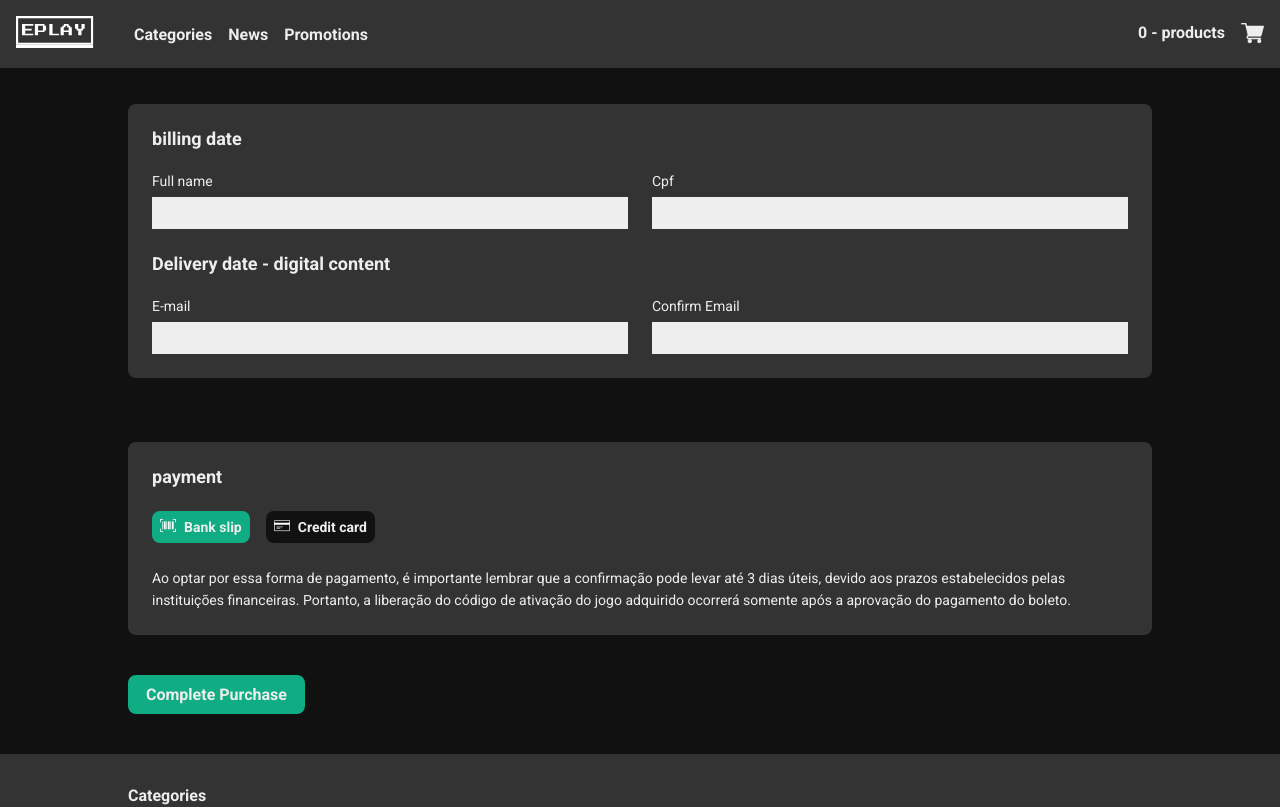
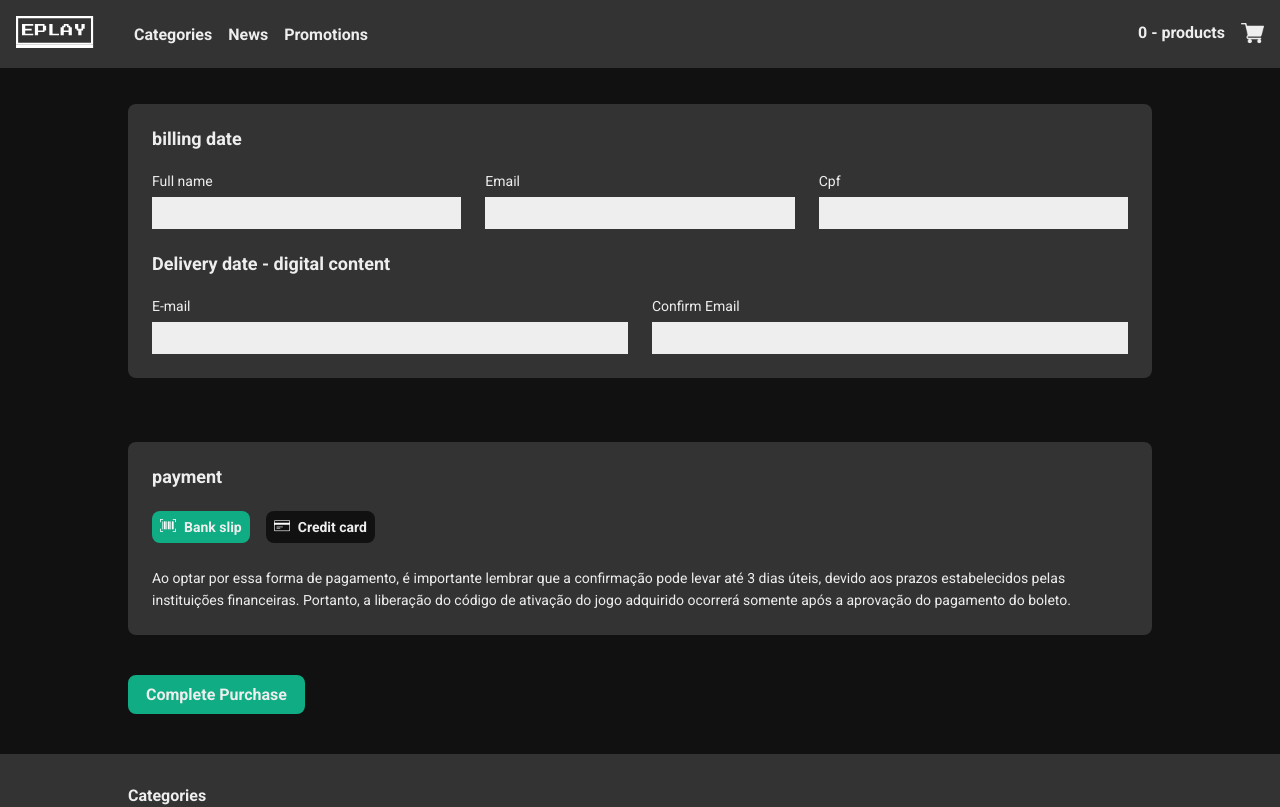
Before and after one commit to Caiobakerolov/gameStore_Eplay, a React (Create React App) app: page /checkout in a window 1280 px wide. Shown: the top 807 px of the page. Built offline with nearby package versions, Linux system fonts and the light colour scheme.

Commit message:
finished validation

```diff
--- a/src/pages/Checkout/index.tsx
+++ b/src/pages/Checkout/index.tsx
@@ -1,4 +1,6 @@
 import { useState } from 'react'
+import { useFormik } from 'formik'
+import * as Yup from 'yup'
 
 import Button from '../../components/Button'
 import Card from '../../components/Card'
@@ -7,7 +9,6 @@ import { InputGroup, Row, TabButton } from './styles'
 
 import creditCard from '../../assets/images/credit-card.png'
 import bankSlip from '../../assets/images/barcode.png'
-import { useFormik } from 'formik'
 
 const Checkout = () => {
   const [payWithCard, setPayWithCard] = useState(false)
@@ -15,6 +16,7 @@ const Checkout = () => {
   const form = useFormik({
     initialValues: {
       fullName: '',
+      email: '',
       cpf: '',
       deliveryEmail: '',
       confirmDeliveryEmail: '',
@@ -25,16 +27,87 @@ const Checkout = () => {
       expiresMonth: '',
       expiresYear: '',
       cardCode: '',
-      installments: 1
+      installments: ''
     },
-    onSubmit: (value) => {
-      console.log(value)
+    validationSchema: Yup.object({
+      fullName: Yup.string()
+        .min(5, 'The name must be at least 5 characters long')
+        .required('Field is mandatory'),
+      email: Yup.string().email('Email invalid').required('Field is mandatory'),
+      cpf: Yup.string()
+        .min(14, 'The CPF must be at least 14 characters long')
+        .max(14, 'The CPF must have a maximum of 14 characters')
+        .required('Field is mandatory'),
+      deliveryEmail: Yup.string()
+        .email('Email invalid')
+        .required('Field is mandatory'),
+      confirmDeliveryEmail: Yup.string()
+        .required('Field is mandatory')
+        .oneOf([Yup.ref('deliveryEmail')], 'The emails are different'),
+
+      cardOwner: Yup.string()
+        .when((values, schema) =>
+          payWithCard ? schema.required('Field is mandatory') : schema
+        )
+        .min(5, 'The name must be at least 5 characters long'),
+      cpfOwner: Yup.string()
+        .when((values, schema) =>
+          payWithCard ? schema.required('Field is mandatory') : schema
+        )
+        .min(14, 'The CPF must be at least 14 characters long')
+        .max(14, 'The CPF must have a maximum of 14 characters'),
+      cardDisplayName: Yup.string()
+        .when((values, schema) =>
+          payWithCard ? schema.required('Field is mandatory') : schema
+        )
+        .min(5, 'The name must be at least 5 characters long'),
+      cardNumber: Yup.string()
+        .when((values, schema) =>
+          payWithCard ? schema.required('Field is mandatory') : schema
+        )
+        .min(12, 'The card number must be at least 12 characters long')
+        .max(19, 'The card number must have a maximum of 19 characters'),
+      expiresMonth: Yup.string()
+        .when((values, schema) =>
+          payWithCard ? schema.required('Field is mandatory') : schema
+        )
+        .min(2, 'The month must be at least 2 characters long')
+        .max(2, 'The month must have a maximum of 2 characters'),
+      expiresYear: Yup.string()
+        .when((values, schema) =>
+          payWithCard ? schema.required('Field is mandatory') : schema
+        )
+        .min(4, 'The year must be at least 4 characters long')
+        .max(4, 'The year must have a maximum of 4 characters'),
+      cardCode: Yup.string()
+        .when((values, schema) =>
+          payWithCard ? schema.required('Field is mandatory') : schema
+        )
+        .min(3, 'The card code must be at least 3 characters long')
+        .max(4, 'The card code must have a maximum of 4 characters'),
+      installments: Yup.string()
+        .when((values, schema) =>
+          payWithCard ? schema.required('Field is mandatory') : schema
+        )
+        .min(12, 'The name must be at least 12 characters long')
+        .max(19, 'The CPF must have a maximum of 14 characters')
+    }),
+    onSubmit: (values) => {
+      console.log(values)
     }
   })
 
+  const getErrorMessage = (fieldName: string, message?: string) => {
+    const isTouched = fieldName in form.touched
+    const isInvalid = fieldName in form.errors
+
+    if (isTouched && isInvalid) return message
+    return ''
+  }
+
   return (
     <>
-      <div className="container">
+      <form onSubmit={form.handleSubmit} className="container">
         <Card title="billing date">
           <>
             <Row>
@@ -45,7 +118,24 @@ const Checkout = () => {
                   type="text"
                   name="fullName"
                   value={form.values.fullName}
+                  onChange={form.handleChange}
+                  onBlur={form.handleBlur}
                 />
+                <small>
+                  {getErrorMessage('fullName', form.errors.fullName)}
+                </small>
+              </InputGroup>
+              <InputGroup>
+                <label htmlFor="email">Email</label>
+                <input
+                  id="email"
+                  type="text"
+                  name="email"
+                  value={form.values.email}
+                  onChange={form.handleChange}
+                  onBlur={form.handleBlur}
+                />
+                <small>{getErrorMessage('email', form.errors.fullName)}</small>
               </InputGroup>
               <InputGroup>
                 <label htmlFor="cpf">Cpf</label>
@@ -54,7 +144,10 @@ const Checkout = () => {
                   type="text"
                   name="cpf"
                   value={form.values.cpf}
+                  onChange={form.handleChange}
+                  onBlur={form.handleBlur}
                 />
+                <small>{getErrorMessage('cpf', form.errors.fullName)}</small>
               </InputGroup>
             </Row>
             <h3 className="margin-top">Delivery date - digital content</h3>
@@ -66,7 +159,12 @@ const Checkout = () => {
                   id="deliveryEmail"
                   name="deliveryEmail"
                   value={form.values.deliveryEmail}
+                  onChange={form.handleChange}
+                  onBlur={form.handleBlur}
                 />
+                <small>
+                  {getErrorMessage('deliveryEmail', form.errors.fullName)}
+                </small>
               </InputGroup>
               <InputGroup>
                 <label htmlFor="confirmDeliveryEmail">Confirm Email</label>
@@ -75,7 +173,15 @@ const Checkout = () => {
                   id="confirmDeliveryEmail"
                   name="confirmDeliveryEmail"
                   value={form.values.confirmDeliveryEmail}
+                  onChange={form.handleChange}
+                  onBlur={form.handleBlur}
                 />
+                <small>
+                  {getErrorMessage(
+                    'confirmDeliveryEmail',
+                    form.errors.confirmDeliveryEmail
+                  )}
+                </small>
               </InputGroup>
             </Row>
           </>
@@ -107,7 +213,12 @@ const Checkout = () => {
                         id="cardOwner"
                         name="cardOwner"
                         value={form.values.cardOwner}
+                        onChange={form.handleChange}
+                        onBlur={form.handleBlur}
                       />
+                      <small>
+                        {getErrorMessage('cardOwner', form.errors.cardOwner)}
+                      </small>
                     </InputGroup>
                     <InputGroup>
                       <label htmlFor="cpfOwner">Cardholder CPF</label>
@@ -116,7 +227,12 @@ const Checkout = () => {
                         id="cpfOwner"
                         name="cpfOwner"
                         value={form.values.cpfOwner}
+                        onChange={form.handleChange}
+                        onBlur={form.handleBlur}
                       />
+                      <small>
+                        {getErrorMessage('cpfOwner', form.errors.cpfOwner)}
+                      </small>
                     </InputGroup>
                   </Row>
                   <Row marginTop="24px">
@@ -127,7 +243,15 @@ const Checkout = () => {
                         id="cardDisplayName"
                         name="cardDisplayName"
                         value={form.values.cardDisplayName}
+                        onChange={form.handleChange}
+                        onBlur={form.handleBlur}
                       />
+                      <small>
+                        {getErrorMessage(
+                          'cardDisplayName',
+                          form.errors.cardDisplayName
+                        )}
+                      </small>
                     </InputGroup>
                     <InputGroup>
                       <label htmlFor="cardNumber">Card number</label>
@@ -136,7 +260,12 @@ const Checkout = () => {
                         id="cardNumber"
                         name="cardNumber"
                         value={form.values.cardNumber}
+                        onChange={form.handleChange}
+                        onBlur={form.handleBlur}
                       />
+                      <small>
+                        {getErrorMessage('cardNumber', form.errors.cardNumber)}
+                      </small>
                     </InputGroup>
                     <InputGroup maxWidth="123px">
                       <label htmlFor="expiresMonth">Due month</label>
@@ -145,7 +274,15 @@ const Checkout = () => {
                         id="expiresMonth "
                         name="expiresMonth"
                         value={form.values.expiresMonth}
+                        onChange={form.handleChange}
+                        onBlur={form.handleBlur}
                       />
+                      <small>
+                        {getErrorMessage(
+                          'expiresMonth',
+                          form.errors.expiresMonth
+                        )}
+                      </small>
                     </InputGroup>
                     <InputGroup maxWidth="123px">
                       <label htmlFor="expiresYear">Due year</label>
@@ -154,7 +291,15 @@ const Checkout = () => {
                         id="expiresYear"
                         name="expiresYear"
                         value={form.values.expiresYear}
+                        onChange={form.handleChange}
+                        onBlur={form.handleBlur}
                       />
+                      <small>
+                        {getErrorMessage(
+                          'expiresYear',
+                          form.errors.expiresYear
+                        )}
+                      </small>
                     </InputGroup>
                     <InputGroup maxWidth="48px">
                       <label htmlFor="cardCode">CVV</label>
@@ -163,7 +308,12 @@ const Checkout = () => {
                         id="cardCode"
                         name="cardCode"
                         value={form.values.cardCode}
+                        onChange={form.handleChange}
+                        onBlur={form.handleBlur}
                       />
+                      <small>
+                        {getErrorMessage('cardCode', form.errors.cardCode)}
+                      </small>
                     </InputGroup>
                   </Row>
                   <Row marginTop="24px">
@@ -173,11 +323,19 @@ const Checkout = () => {
                         id="installments"
                         name="installments"
                         value={form.values.installments}
+                        onChange={form.handleChange}
+                        onBlur={form.handleBlur}
                       >
                         <option>1x of R$200,00</option>
                         <option>2x of R$200,00</option>
                         <option>3x of R$200,00</option>
                       </select>
+                      <small>
+                        {getErrorMessage(
+                          'installments',
+                          form.errors.installments
+                        )}
+                      </small>
                     </InputGroup>
                   </Row>
                 </>
@@ -196,7 +354,7 @@ const Checkout = () => {
         <Button type="button" title="click here to complete your purchase">
           Complete Purchase
         </Button>
-      </div>
+      </form>
     </>
   )
 }
```
